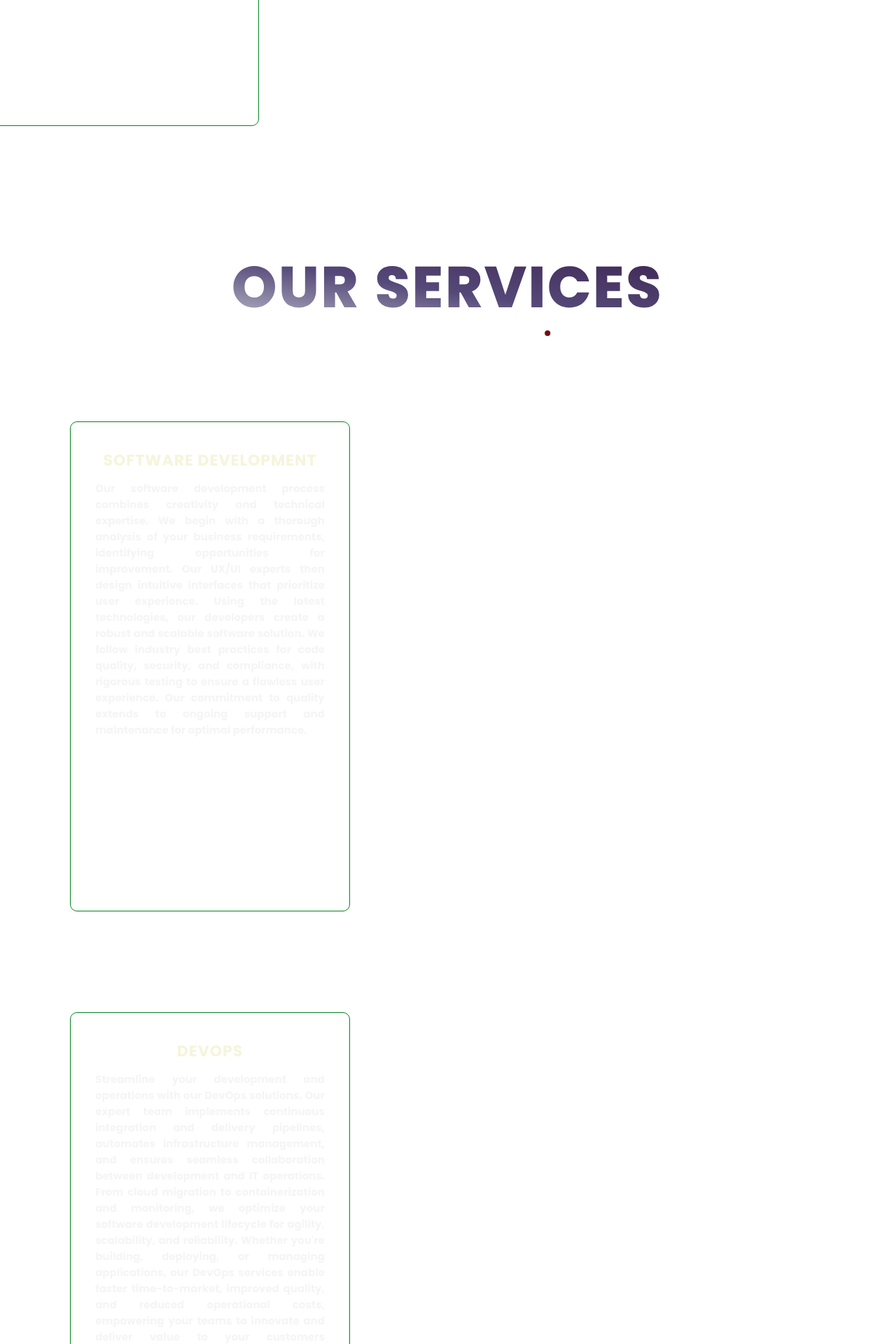
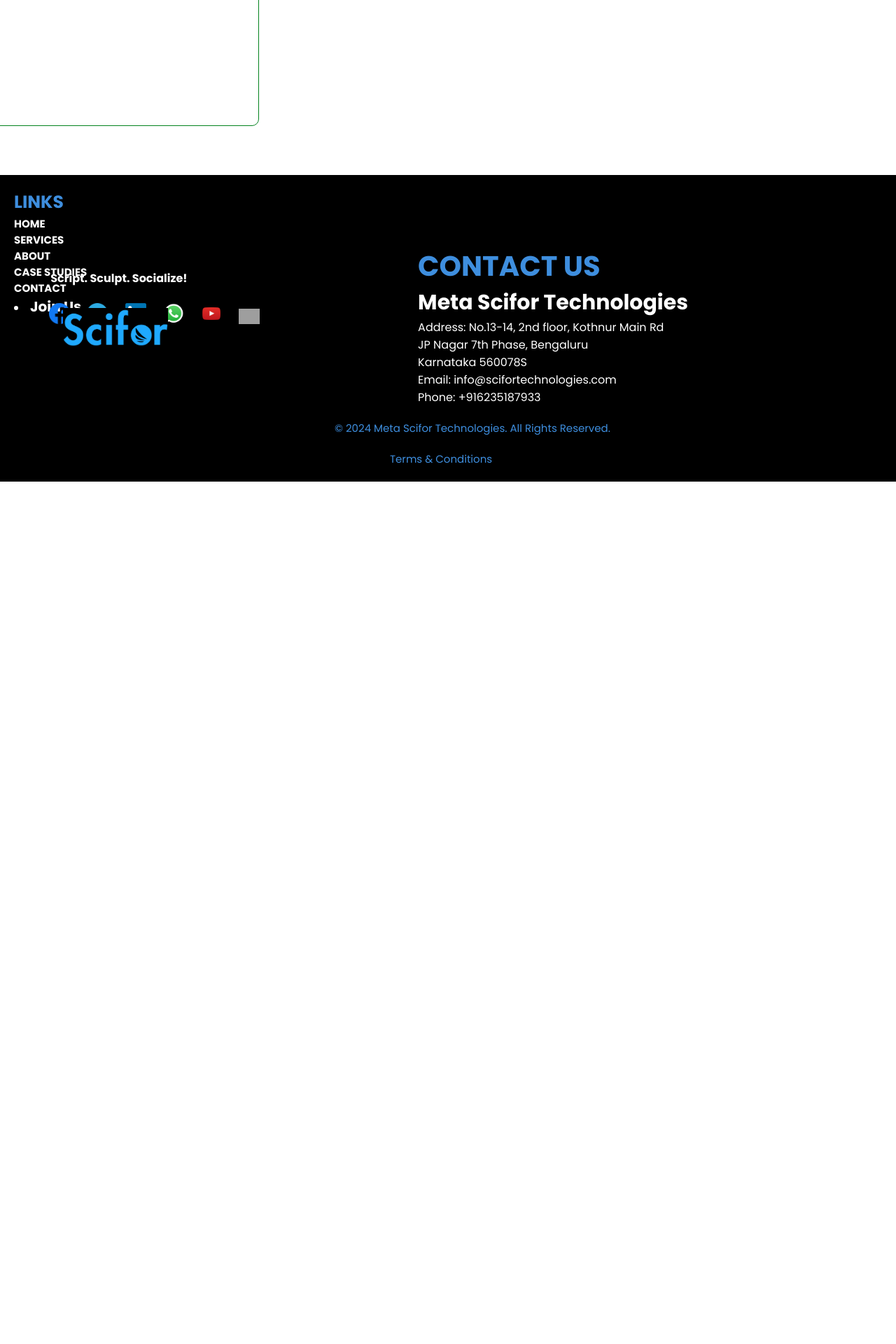
Before and after one commit to Nikhil0414/Scifor_Website, a Django app: page /services/ in a window 1280 px wide; the page is wider, and only the part inside the window is pictured. Shown: the part 1630-3550 px from the top of that part at 70% size. After the commit the page ends 2318 px from the top of that part, so only its background shows below. Run offline with Django 3.2, Linux system fonts and the light colour scheme; grey boxes are pictures that could not be loaded.

Commit message:
Update services.html

```diff
--- a/Career-Page-main-v.3/carrer/templates/carrer/services.html
+++ b/Career-Page-main-v.3/carrer/templates/carrer/services.html
@@ -73,70 +73,6 @@
 
 
 
-
-
-
-
-<div class="container">
-    <div class="service-wrapper">
-        <div class="services">
-            <h1>OUR SERVICES<span></span></h1>
-            <div class="cards">
-                <button onclick="window.location.href='/software-development'">
-                    <div class="card" style="text-align:justify;">
-                        <h2>SOFTWARE DEVELOPMENT</h2>
-                        <p>Our software development process combines creativity and technical expertise. We begin with a thorough analysis of your business requirements, identifying opportunities for improvement. Our UX/UI experts then design intuitive interfaces that prioritize user experience. Using the latest technologies, our developers create a robust and scalable software solution. We follow industry best practices for code quality, security, and compliance, with rigorous testing to ensure a flawless user experience. Our commitment to quality extends to ongoing support and maintenance for optimal performance.</p>
-                    </div>
-                </button>
-            </div>
-
-            <div class="cards">
-                <button onclick="window.location.href='/software-development'">
-                    <div class="card" style="text-align:justify;">
-                        <h2>DEVOPS</h2>
-                        <p>Streamline your development and operations with our DevOps solutions. Our expert team implements continuous integration and delivery pipelines, automates infrastructure management, and ensures seamless collaboration between development and IT operations. From cloud migration to containerization and monitoring, we optimize your software development lifecycle for agility, scalability, and reliability. Whether you're building, deploying, or managing applications, our DevOps services enable faster time-to-market, improved quality, and reduced operational costs, empowering your teams to innovate and deliver value to your customers consistently.</p>
-                    </div>
-                </button>
-            </div>
-
-            <div class="cards">
-                <button onclick="window.location.href='/software-development'">
-                    <div class="card" style="text-align:justify;">
-                        <h2>GAME DEVELOPMENT</h2>
-                        <p>Immerse your audience in interactive experiences with our Game Development services. Our passionate team of game developers combines creativity with technical expertise to create captivating gaming experiences across platforms. From concept ideation and game design to development and testing, we leverage the latest technologies and industry best practices to bring your game ideas to life. Whether you're developing mobile games, AR/VR experiences, or multiplayer online games, our Game Development services focus on delivering immersive gameplay, engaging narratives, and high-quality visuals that resonate with players, driving engagement and retention for your gaming products.</p>
-                    </div>
-                </button>
-            </div>
-
-            <div class="cards">
-                <button onclick="window.location.href='/software-development'">
-                    <div class="card" style="text-align:justify;">
-                        <h2>UI UX DESIGN</h2>
-                        <p>Create exceptional user experiences with our UI/UX Design services. Our talented designers combine creativity with usability principles to craft intuitive and visually appealing interfaces. From wireframing and prototyping to user testing and interface design, we prioritize user-centric design to ensure that every interaction is seamless and engaging. Whether you're designing a new product, improving an existing interface, or optimizing for mobile responsiveness, our UI/UX Design services focus on delivering designs that captivate users and drive conversions, enhancing your brand's digital presence and customer satisfaction.</p>
-                    </div>
-                </button>
-            </div>
-        </div>
-    </div>
-</div>
-
-
-
-
-
-
-
-
-
-
-
-
-
-
-
-
-
-
 <footer>
     <div id="footer" class="footer-content">
         <div class="social-media">
```
